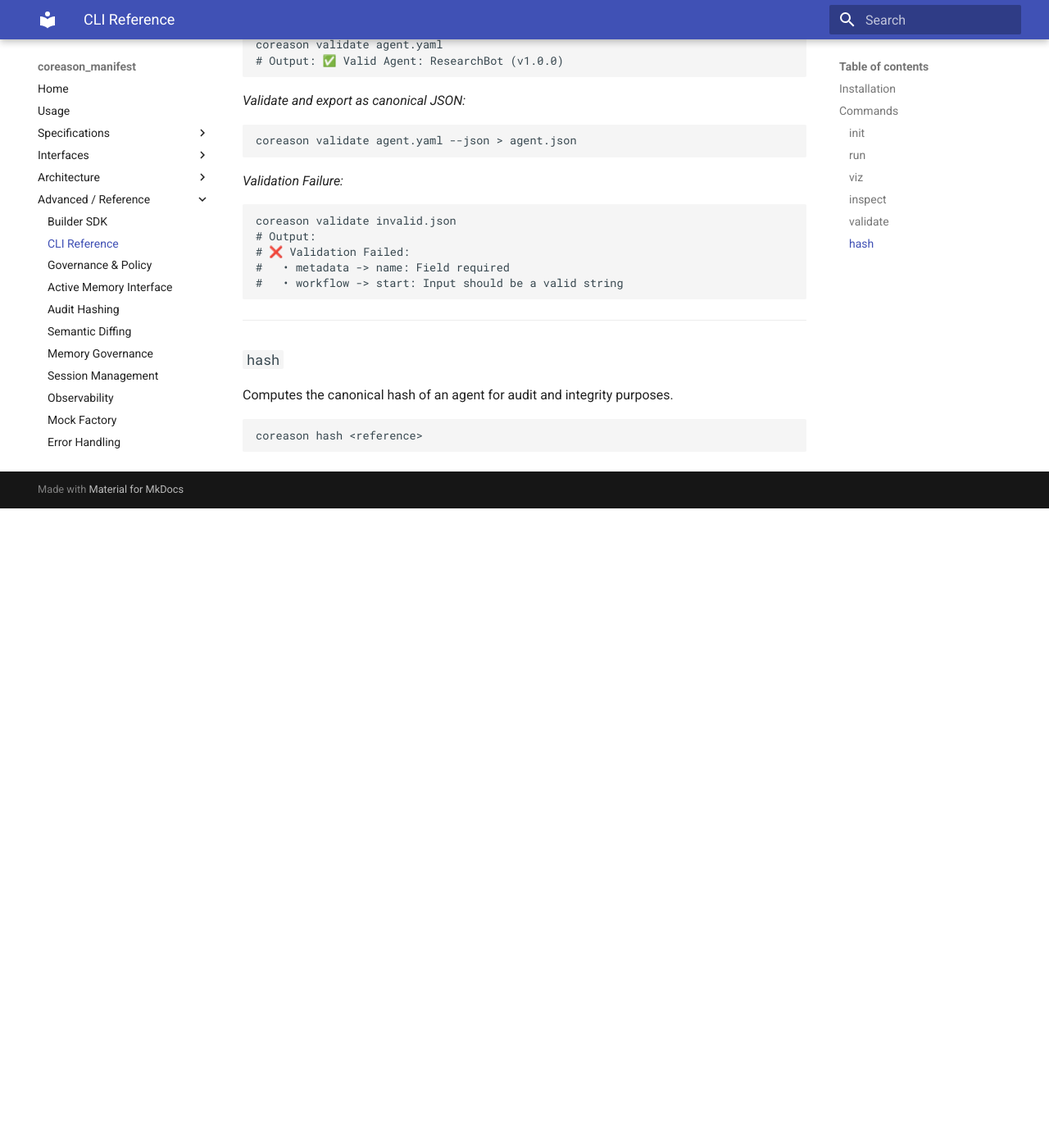
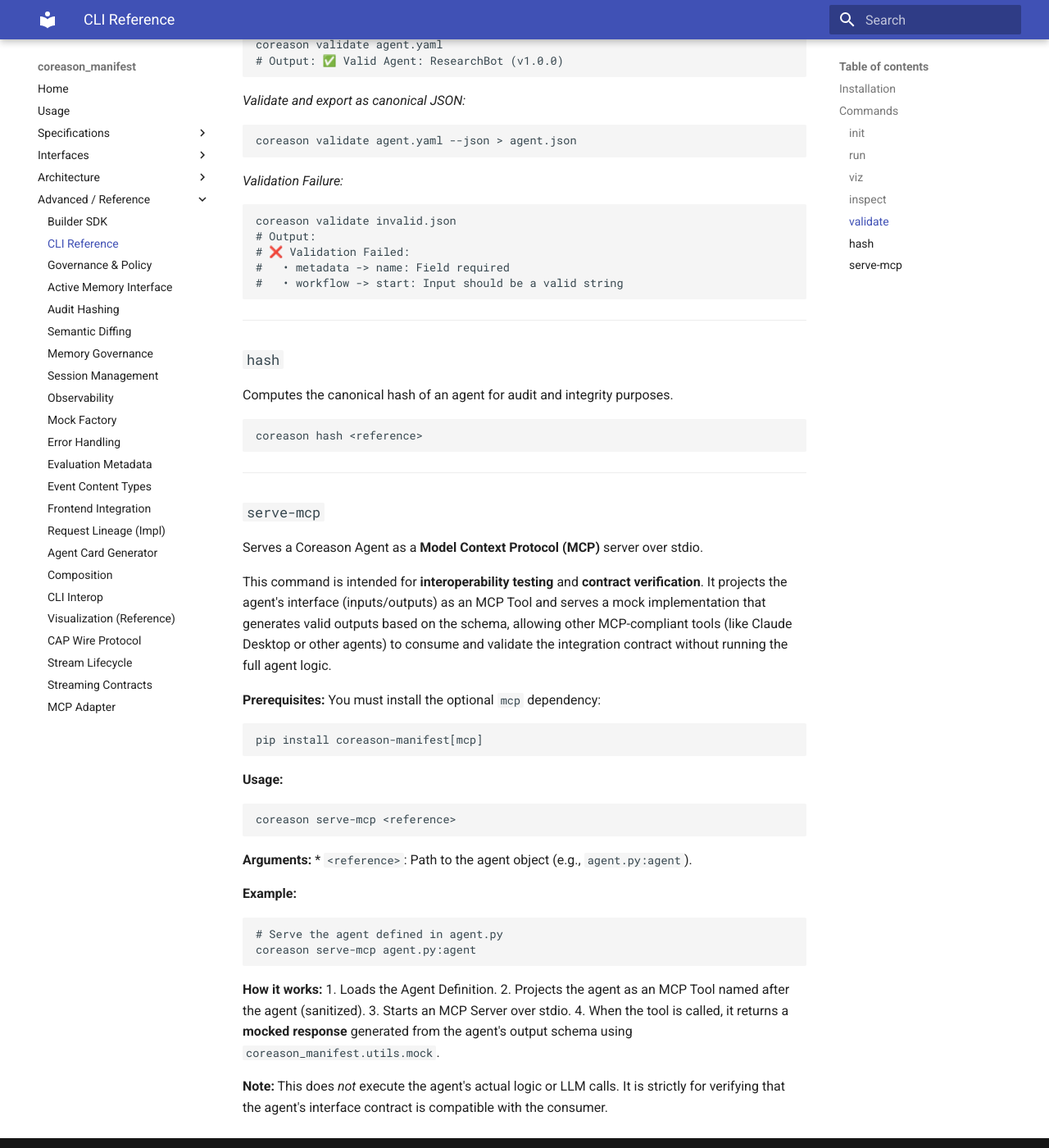
Before and after one commit to CoReason-AI/coreason-manifest, an MkDocs documentation site: the page built from docs/cli.md, in a window 1280 px wide and 1400 px high, scrolled down 2430 px. Shown: the whole window at 82% size. Built offline with MkDocs 1.6.1 and Material for MkDocs 9.7.7, drawn with Linux system fonts in a browser that asks for light colours; before the commit the page ends 3050 px from its top, so only the background shows below that.

Commit message:
Add `serve-mcp` CLI command with comprehensive docs and tests
- Restored `serve-mcp` command to `cli.py` with correct imports.
- Created `docs/interop/mcp_interop.md` detailing the feature and its use for contract verification.
- Updated `docs/cli.md` with `serve-mcp` command reference.
- Enhanced `tests/test_cli_serve_mcp.py` with edge cases (name mismatch, invalid references) and complex schema testing.
- Verified `tests/test_mcp_adapter.py`.
- This feature enables Coreason agents to be used as MCP Mock Servers for interoperability testing.

Co-authored-by: gowthamrao <13936600+gowthamrao@users.noreply.github.com>

````diff
--- a/docs/cli.md
+++ b/docs/cli.md
@@ -142,3 +142,39 @@ Computes the canonical hash of an agent for audit and integrity purposes.
 ```bash
 coreason hash <reference>
 ```
+
+---
+
+### `serve-mcp`
+
+Serves a Coreason Agent as a **Model Context Protocol (MCP)** server over stdio.
+
+This command is intended for **interoperability testing** and **contract verification**. It projects the agent's interface (inputs/outputs) as an MCP Tool and serves a mock implementation that generates valid outputs based on the schema, allowing other MCP-compliant tools (like Claude Desktop or other agents) to consume and validate the integration contract without running the full agent logic.
+
+**Prerequisites:**
+You must install the optional `mcp` dependency:
+```bash
+pip install coreason-manifest[mcp]
+```
+
+**Usage:**
+```bash
+coreason serve-mcp <reference>
+```
+
+**Arguments:**
+* `<reference>`: Path to the agent object (e.g., `agent.py:agent`).
+
+**Example:**
+```bash
+# Serve the agent defined in agent.py
+coreason serve-mcp agent.py:agent
+```
+
+**How it works:**
+1.  Loads the Agent Definition.
+2.  Projects the agent as an MCP Tool named after the agent (sanitized).
+3.  Starts an MCP Server over stdio.
+4.  When the tool is called, it returns a **mocked response** generated from the agent's output schema using `coreason_manifest.utils.mock`.
+
+**Note:** This does *not* execute the agent's actual logic or LLM calls. It is strictly for verifying that the agent's interface contract is compatible with the consumer.
````
Also changed, not shown: docs/interop/mcp_interop.md (added, +75 -0 lines), 2 other files.
